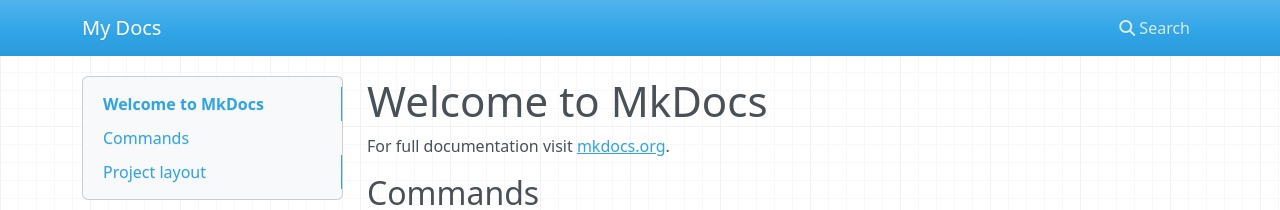
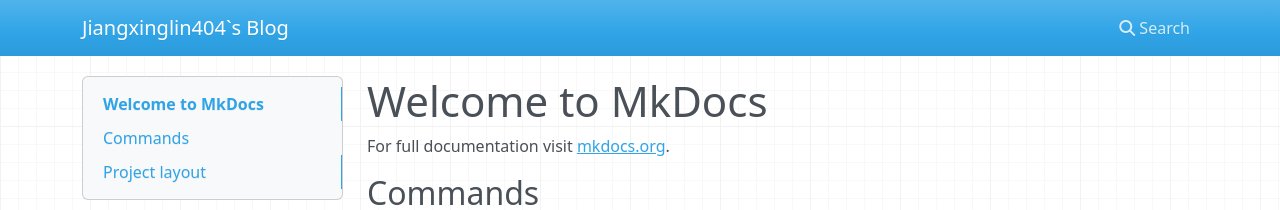
Before and after one commit to jiangxinglin404/mwiki, an MkDocs documentation site: the page built from docs/index.md, in a window 1280 px wide. Shown: the top 210 px of the page. Built offline with MkDocs 1.6.1, drawn with Linux system fonts in a browser that asks for light colours; nearby versions of some CDN libraries.

Commit message:
site_name

```diff
--- a/mkdocs.yml
+++ b/mkdocs.yml
@@ -1 +1 @@
-site_name: My Docs
+site_name: Jiangxinglin404`s Blog
```
